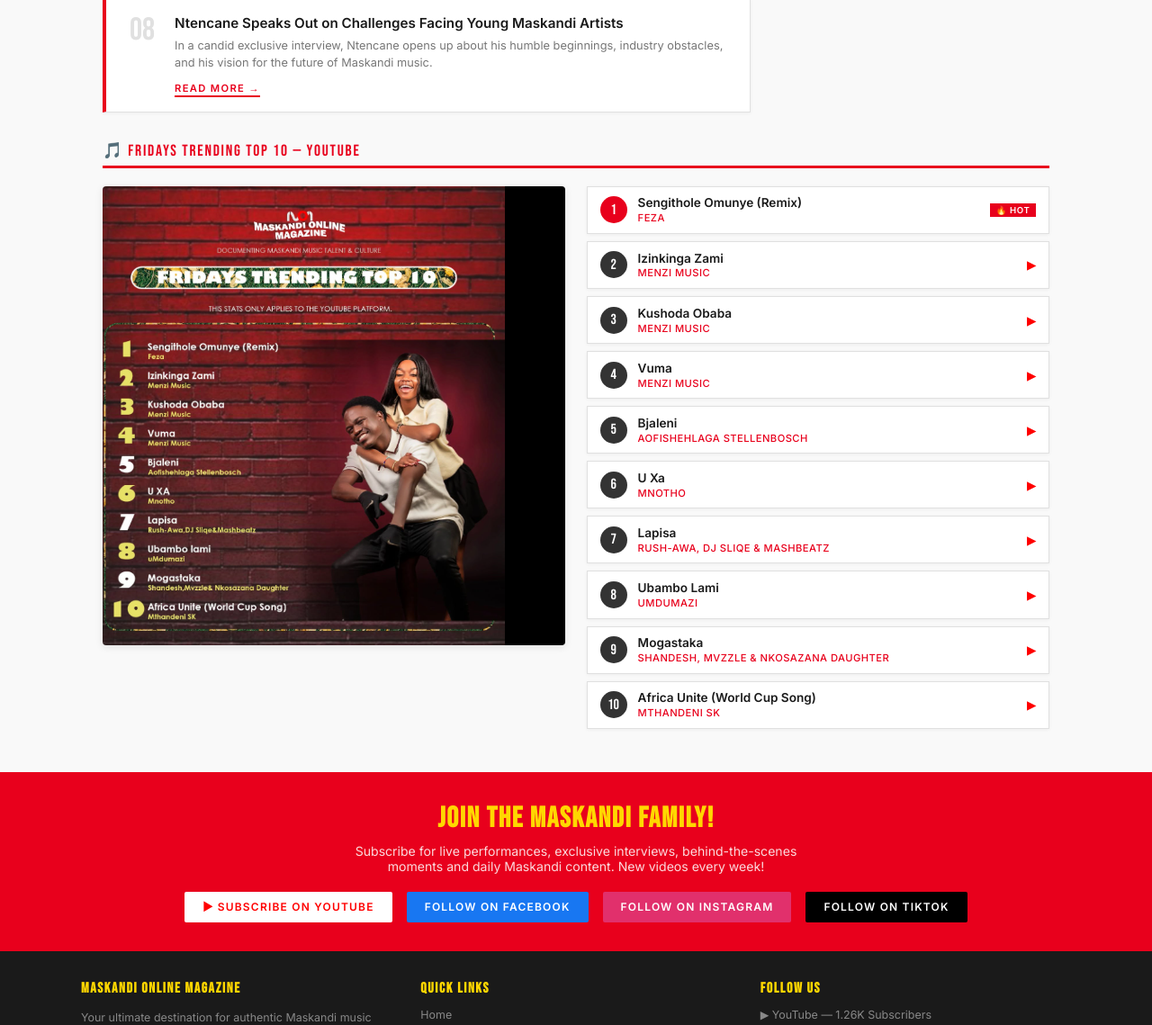
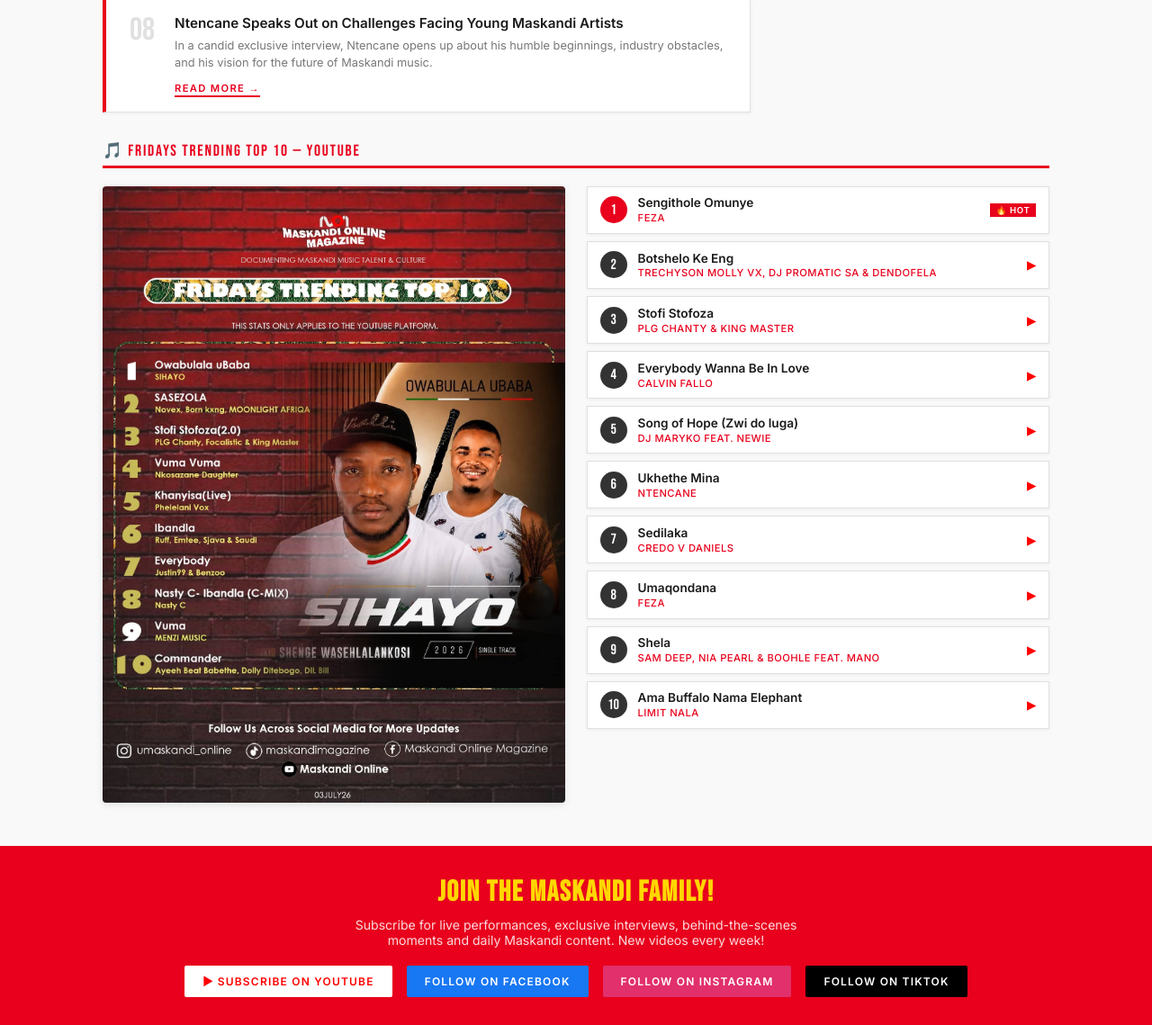
Before and after one commit to ayandamkhwanazi27-lang/maskandi-online, a Flask app: page / in a window 1280 px wide. Shown: the part 2369-3508 px from the top of the page at 90% size. Run offline with Flask 3, Linux system fonts and the light colour scheme.

Commit message:
Update index.html

```diff
--- a/templates/index.html
+++ b/templates/index.html
@@ -291,87 +291,57 @@
   <div class="section-label" style="margin-top:2rem">🎵 Fridays Trending Top 10 — YouTube</div>
   <div class="top10-wrap">
     <div class="top10-image">
-      <img src="/static/top10.png" alt="Fridays Trending Top 10">
+      <img src="/static/newtop10.jpg" alt="Fridays Trending Top 10">
     </div>
     <div class="top10-list">
-      <a class="chart-item" href="https://www.youtube.com/results?search_query=Feza+Sengithole+Omunye+Remix" target="_blank">
+      <a class="chart-item" href="https://www.youtube.com/results?search_query=Feza+Sengithole+Omunye" target="_blank">
         <div class="chart-num" style="background:var(--red)">1</div>
-        <div class="chart-body">
-          <div class="chart-title">Sengithole Omunye (Remix)</div>
-          <div class="chart-artist">Feza</div>
-        </div>
+        <div class="chart-body"><div class="chart-title">Sengithole Omunye</div><div class="chart-artist">Feza</div></div>
         <div class="chart-badge new">🔥 Hot</div>
       </a>
-      <a class="chart-item" href="https://www.youtube.com/results?search_query=Menzi+Music+Izinkinga+Zami" target="_blank">
+      <a class="chart-item" href="https://www.youtube.com/results?search_query=Trechyson+Molly+Botshelo+Ke+Eng" target="_blank">
         <div class="chart-num" style="background:#333">2</div>
-        <div class="chart-body">
-          <div class="chart-title">Izinkinga Zami</div>
-          <div class="chart-artist">Menzi Music</div>
-        </div>
+        <div class="chart-body"><div class="chart-title">Botshelo Ke Eng</div><div class="chart-artist">Trechyson Molly vx, DJ Promatic SA & Dendofela</div></div>
         <div class="chart-yt">▶</div>
       </a>
-      <a class="chart-item" href="https://www.youtube.com/results?search_query=Menzi+Music+Kushoda+Obaba" target="_blank">
+      <a class="chart-item" href="https://www.youtube.com/results?search_query=PLG+Chanty+King+Master+Stofi+Stofoza" target="_blank">
         <div class="chart-num" style="background:#333">3</div>
-        <div class="chart-body">
-          <div class="chart-title">Kushoda Obaba</div>
-          <div class="chart-artist">Menzi Music</div>
-        </div>
+        <div class="chart-body"><div class="chart-title">Stofi Stofoza</div><div class="chart-artist">PLG Chanty & King Master</div></div>
         <div class="chart-yt">▶</div>
       </a>
-      <a class="chart-item" href="https://www.youtube.com/results?search_query=Menzi+Music+Vuma" target="_blank">
+      <a class="chart-item" href="https://www.youtube.com/results?search_query=Calvin+Fallo+Everybody+Wanna+Be+In+Love" target="_blank">
         <div class="chart-num" style="background:#333">4</div>
-        <div class="chart-body">
-          <div class="chart-title">Vuma</div>
-          <div class="chart-artist">Menzi Music</div>
-        </div>
+        <div class="chart-body"><div class="chart-title">Everybody Wanna Be In Love</div><div class="chart-artist">Calvin Fallo</div></div>
         <div class="chart-yt">▶</div>
       </a>
-      <a class="chart-item" href="https://www.youtube.com/results?search_query=Aofishehlaga+Stellenbosch+Bjaleni" target="_blank">
+      <a class="chart-item" href="https://www.youtube.com/results?search_query=DJ+Maryko+Song+of+Hope+Zwi+do+luga" target="_blank">
         <div class="chart-num" style="background:#333">5</div>
-        <div class="chart-body">
-          <div class="chart-title">Bjaleni</div>
-          <div class="chart-artist">Aofishehlaga Stellenbosch</div>
-        </div>
+        <div class="chart-body"><div class="chart-title">Song of Hope (Zwi do luga)</div><div class="chart-artist">DJ Maryko feat. Newie</div></div>
         <div class="chart-yt">▶</div>
       </a>
-      <a class="chart-item" href="https://www.youtube.com/results?search_query=Mnotho+U+Xa" target="_blank">
+      <a class="chart-item" href="https://www.youtube.com/results?search_query=Ntencane+Ukhethe+Mina" target="_blank">
         <div class="chart-num" style="background:#333">6</div>
-        <div class="chart-body">
-          <div class="chart-title">U Xa</div>
-          <div class="chart-artist">Mnotho</div>
-        </div>
+        <div class="chart-body"><div class="chart-title">Ukhethe Mina</div><div class="chart-artist">Ntencane</div></div>
         <div class="chart-yt">▶</div>
       </a>
-      <a class="chart-item" href="https://www.youtube.com/results?search_query=Rush-Awa+DJ+Sliqe+Mashbeatz+Lapisa" target="_blank">
+      <a class="chart-item" href="https://www.youtube.com/results?search_query=Credo+V+Daniels+Sedilaka" target="_blank">
         <div class="chart-num" style="background:#333">7</div>
-        <div class="chart-body">
-          <div class="chart-title">Lapisa</div>
-          <div class="chart-artist">Rush-Awa, DJ Sliqe & Mashbeatz</div>
-        </div>
+        <div class="chart-body"><div class="chart-title">Sedilaka</div><div class="chart-artist">Credo V Daniels</div></div>
         <div class="chart-yt">▶</div>
       </a>
-      <a class="chart-item" href="https://www.youtube.com/results?search_query=uMdumazi+Ubambo+Lami" target="_blank">
+      <a class="chart-item" href="https://www.youtube.com/results?search_query=Feza+Umaqondana" target="_blank">
         <div class="chart-num" style="background:#333">8</div>
-        <div class="chart-body">
-          <div class="chart-title">Ubambo Lami</div>
-          <div class="chart-artist">uMdumazi</div>
-        </div>
+        <div class="chart-body"><div class="chart-title">Umaqondana</div><div class="chart-artist">Feza</div></div>
         <div class="chart-yt">▶</div>
       </a>
-      <a class="chart-item" href="https://www.youtube.com/results?search_query=Shandesh+Mvzzle+Nkosazana+Daughter+Mogastaka" target="_blank">
+      <a class="chart-item" href="https://www.youtube.com/results?search_query=Sam+Deep+Nia+Pearl+Boohle+Shela" target="_blank">
         <div class="chart-num" style="background:#333">9</div>
-        <div class="chart-body">
-          <div class="chart-title">Mogastaka</div>
-          <div class="chart-artist">Shandesh, Mvzzle & Nkosazana Daughter</div>
-        </div>
+        <div class="chart-body"><div class="chart-title">Shela</div><div class="chart-artist">Sam Deep, Nia Pearl & Boohle feat. Mano</div></div>
         <div class="chart-yt">▶</div>
       </a>
-      <a class="chart-item" href="https://www.youtube.com/results?search_query=Mthandeni+SK+Africa+Unite+World+Cup+Song" target="_blank">
+      <a class="chart-item" href="https://www.youtube.com/results?search_query=Limit+Nala+Ama+Buffalo+Nama+Elephant" target="_blank">
         <div class="chart-num" style="background:#333">10</div>
-        <div class="chart-body">
-          <div class="chart-title">Africa Unite (World Cup Song)</div>
-          <div class="chart-artist">Mthandeni SK</div>
-        </div>
+        <div class="chart-body"><div class="chart-title">Ama Buffalo Nama Elephant</div><div class="chart-artist">Limit Nala</div></div>
         <div class="chart-yt">▶</div>
       </a>
     </div>
```
